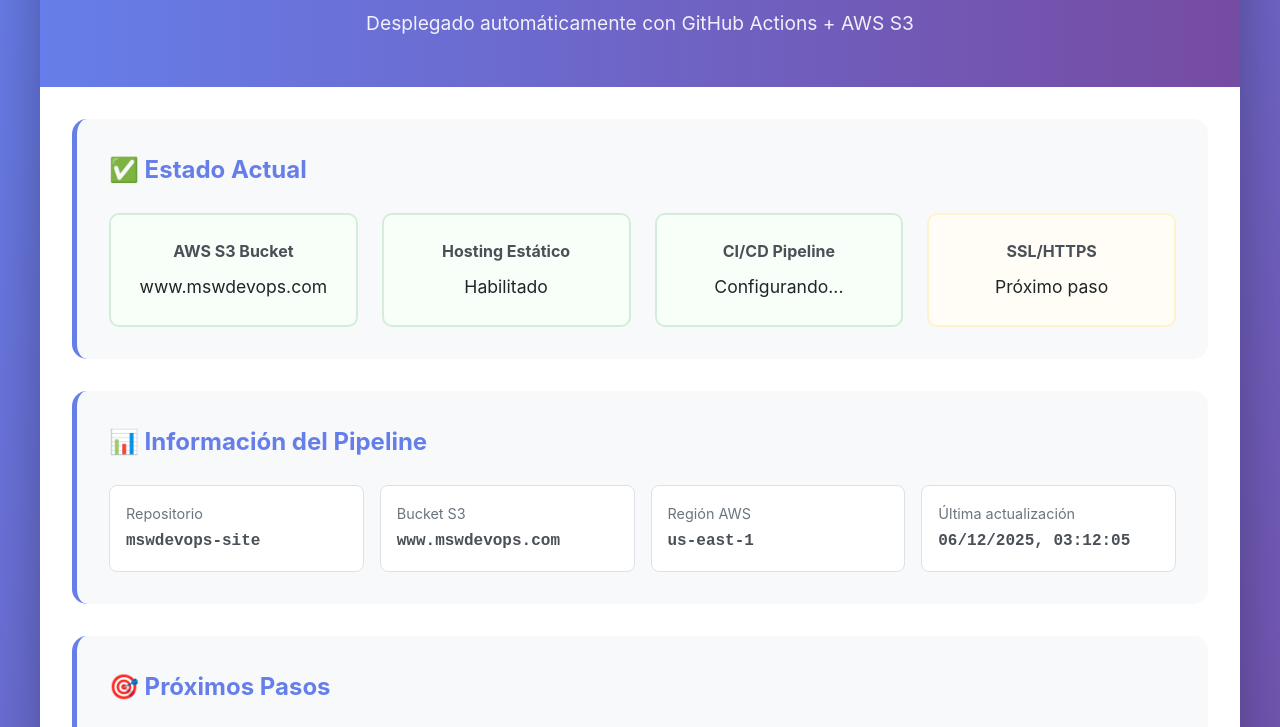
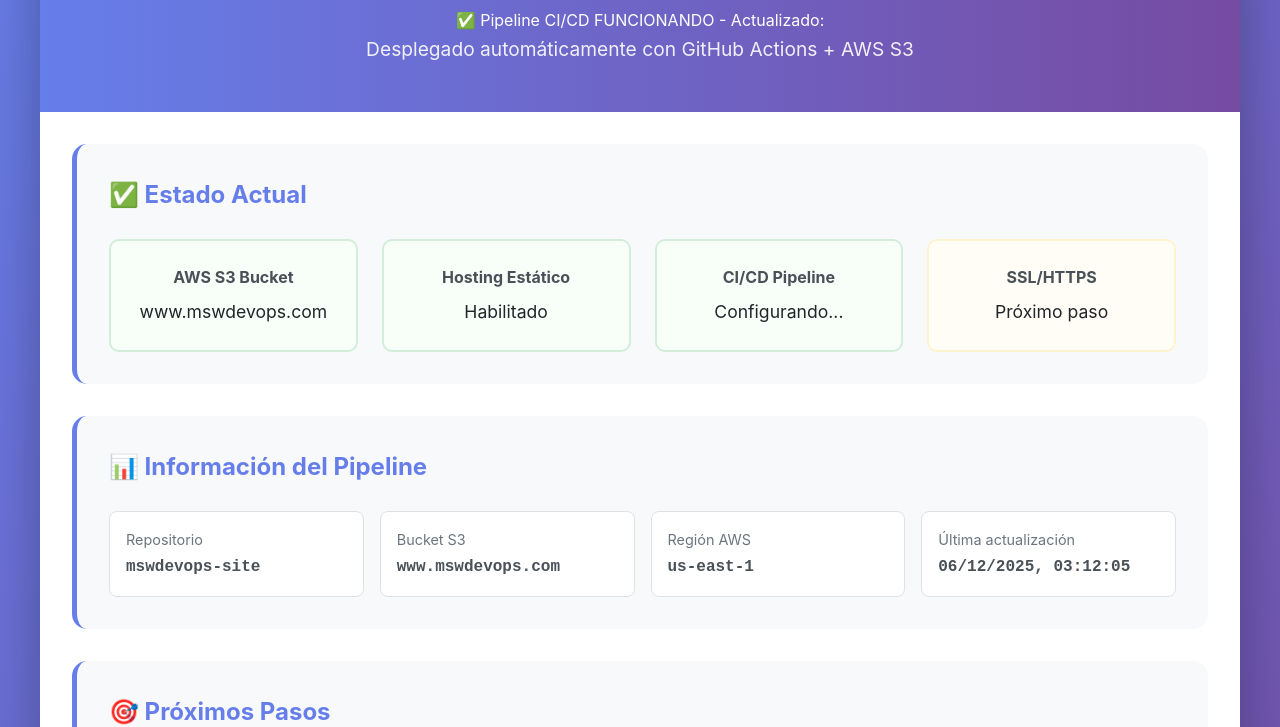
Before and after one commit to felixfers/mswdevops-site, a plain HTML site: page src/index.html in a window 1280 px wide. Shown: the part 140-867 px from the top of the page. Drawn offline with Linux system fonts and the light colour scheme.

Commit message:
texto pipeline funciona

```diff
--- a/src/index.html
+++ b/src/index.html
@@ -11,6 +11,7 @@
     <div class="container">
         <header>
             <h1>🚀 www.mswdevops.com</h1>
+            <p>✅ Pipeline CI/CD FUNCIONANDO - Actualizado: <span id="date"></span></p>
             <p class="subtitle">Desplegado automáticamente con GitHub Actions + AWS S3</p>
         </header>
 
```
